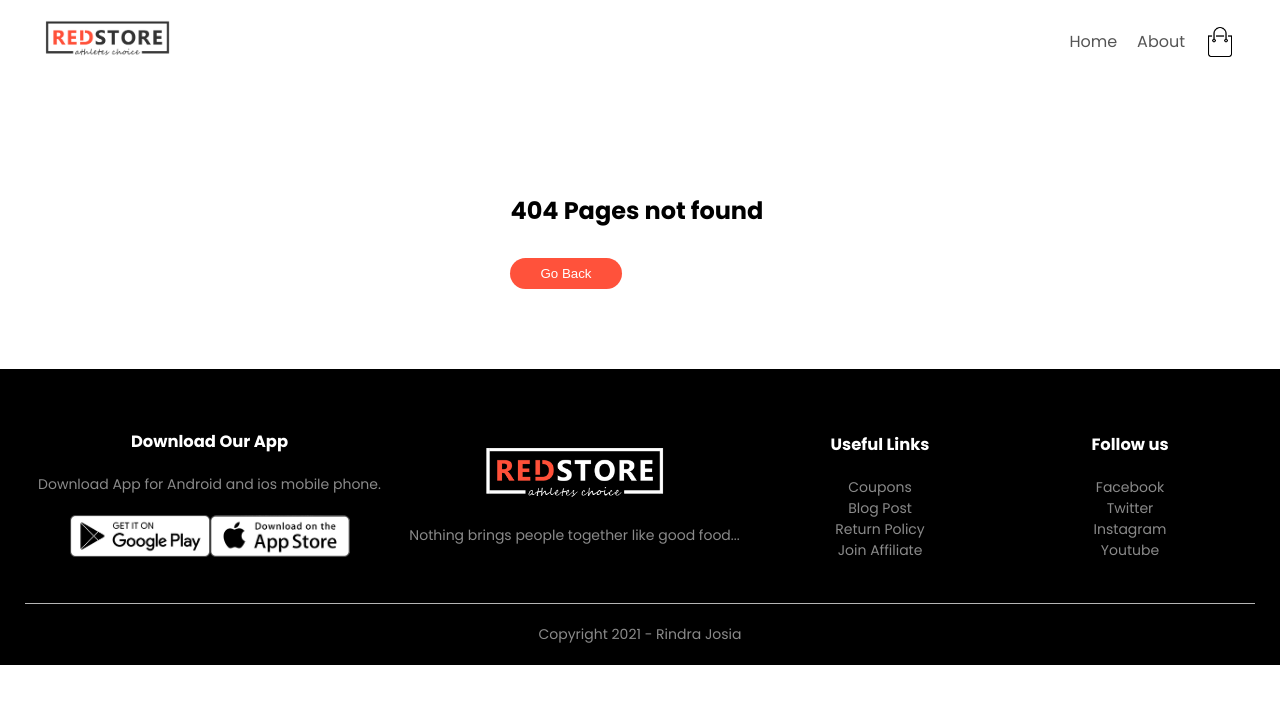
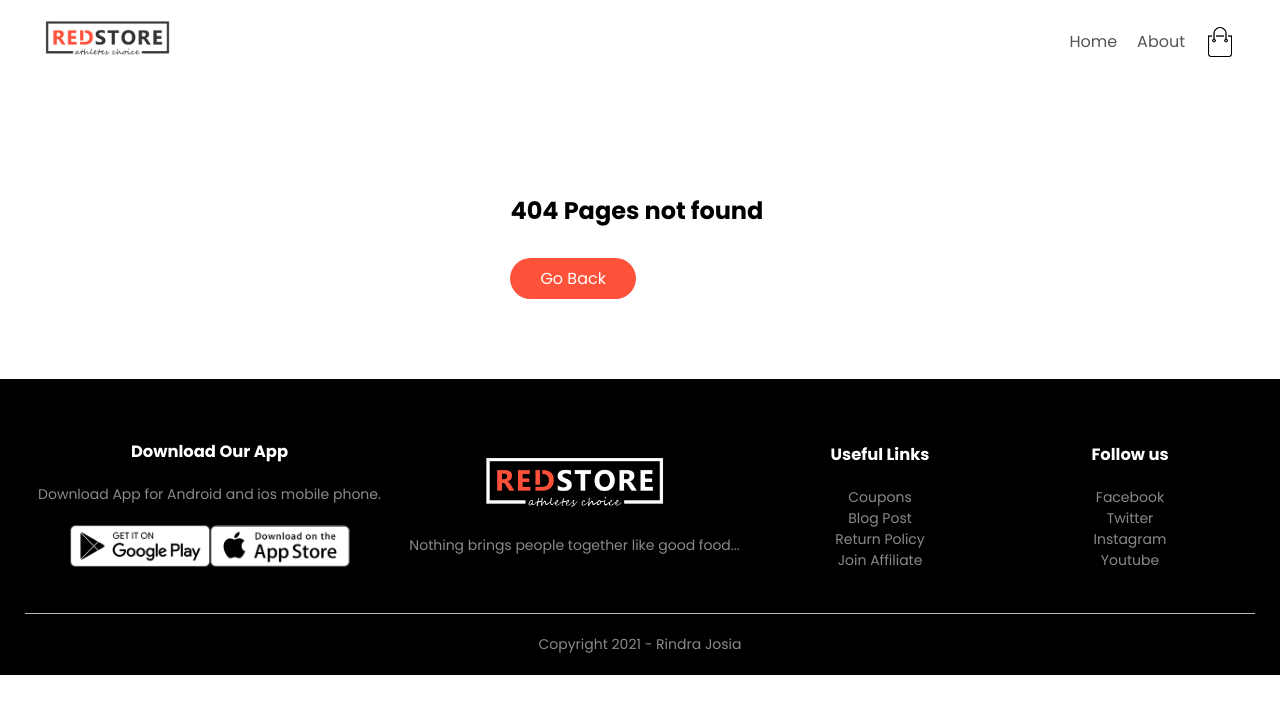
Before and after one commit to rindrajosia/recipes-redux, a React (Create React App) app: page /recipe/1 in a window 1280 px wide. Shown: the top 714 px of the page. Built offline with nearby package versions, Linux system fonts and the light colour scheme.

Commit message:
Add error file

```diff
--- a/src/components/App.js
+++ b/src/components/App.js
@@ -1,6 +1,7 @@
 import React from 'react';
 import { BrowserRouter as Router, Route, Switch } from 'react-router-dom';
 import Header from './Header';
+import Error from './Error';
 import RecipesList from '../containers/RecipesList';
 import Recipe from '../containers/Single';
 import About from './About';
@@ -15,6 +16,7 @@ export default function App() {
           <Route exact path="/" component={RecipesList} />
           <Route path="/recipe/:id" component={Recipe} />
           <Route path="/about" component={About} />
+          <Route path="*" component={Error} />
         </Switch>
         <Footer />
       </section>
--- /dev/null
+++ b/src/components/Error.js
@@ -0,0 +1,16 @@
+import React from 'react';
+
+import { Link } from 'react-router-dom';
+
+const Error = () => (
+  <div className="small-container">
+    <div className="row-wrap">
+      <div className="col-4-wrap info">
+        <h2>404 Pages not found </h2>
+        <Link to="/" className="btn">Go Back </Link>
+      </div>
+    </div>
+  </div>
+);
+
+export default Error;
--- a/src/containers/Single.js
+++ b/src/containers/Single.js
@@ -1,16 +1,12 @@
 import React from 'react';
 import PropTypes from 'prop-types';
+import { Link } from 'react-router-dom';
 import { connect } from 'react-redux';
-import { useHistory } from 'react-router';
 import { getRecipeById, getRecipeList } from '../redux/selectors';
 
 const Recipe = ({ match, recipeData }) => {
-  const history = useHistory();
   const { id } = match.params;
   const details = getRecipeById(recipeData, id);
-  const goBackHandle = () => {
-    history.goBack();
-  };
   return (
     <div className="small-container single-product">
       <div className="row">
@@ -28,13 +24,13 @@ const Recipe = ({ match, recipeData }) => {
               <h3>Instructions: </h3>
               <br />
               <p className="instructions">{details.strInstructions}</p>
-              <button type="button" onClick={goBackHandle} className="btn btn-single">Go Back </button>
+              <Link to="/" className="btn">Go Back </Link>
             </div>
           </>
         ) : (
           <div className="col-4-wrap info">
             <h2>404 Pages not found </h2>
-            <button type="button" onClick={goBackHandle} className="btn btn-single">Go Back </button>
+            <Link to="/" className="btn">Go Back </Link>
           </div>
         )}
 
```
